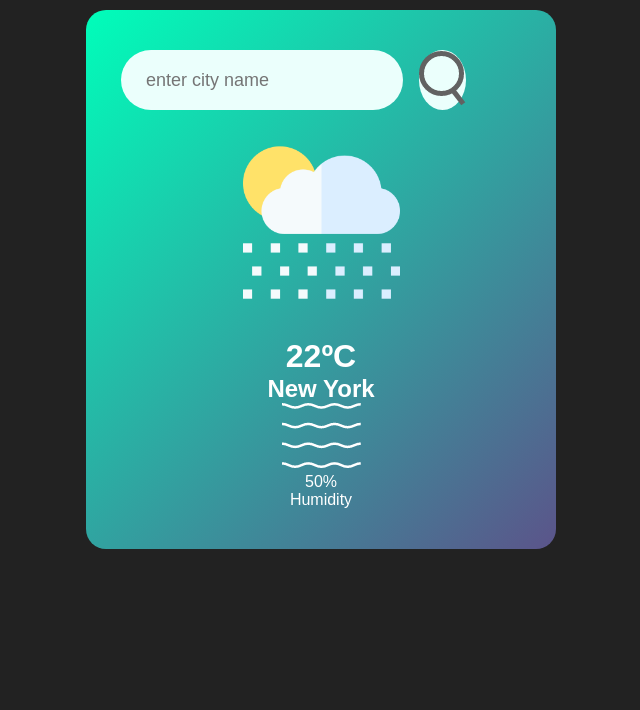
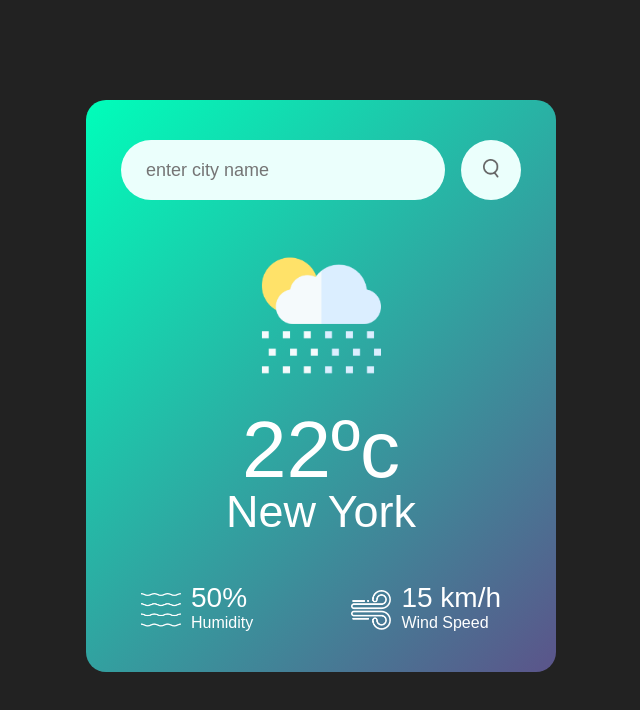
Before and after one commit to HandTravis/ColinStern, a plain HTML site: page index.html in a window 1280 px wide. Shown: the whole page, without its empty margins (319-959 px from the left). Drawn offline with Linux system fonts and the light colour scheme.

Commit message:
finished adding content display information and styling for it

```diff
--- a/index.html
+++ b/index.html
@@ -17,7 +17,7 @@
     </div>
     <div class="weather">
         <img src="images/rain.png" class="weather-icon">
-        <h1 class=""temp>22ºC</h1>
+        <h1 class="temp">22ºc</h1>
         <h2 class="city">New York</h2>
         <div class="details">
             <div class="col">
@@ -25,7 +25,13 @@
                 <div>
                     <p class="humidity">50%</p>
                     <p>Humidity</p>
-
+                </div>
+            </div>
+            <div class="col">
+                <img src="images/wind.png">
+                <div>
+                    <p class="wind">15 km/h</p>
+                    <p>Wind Speed</p>
                 </div>
             </div>
         </div>
--- a/style.css
+++ b/style.css
@@ -12,13 +12,13 @@ body{
     max-width: 470px;
     background: linear-gradient(135deg, #00feba, #5b548a);
     color: #fff;
-    margin: 10px auto 0;
+    margin: 100px auto 0;
     border-radius: 20px;
     padding: 40px 35px;
     text-align: center;
 }
 .search{
-    width: 10%;
+    width: 100%;
     display: flex;
     align-items: center;
     justify-content: space-between
@@ -45,3 +45,39 @@ body{
     height: 60px;
     cursor: pointer;
 }
+.search button img{
+    width: 16px;
+}
+.weather-icon{
+    width: 170px;
+    margin-top: 30px;
+}
+.weather h1{
+    font-size: 80px;
+    font-weight: 500;
+}
+.weather h2{
+    font-size: 45px;
+    font-weight: 400;
+    margin-top: -10px;
+}
+.details{
+    display: flex;
+    align-items: center;
+    justify-content: space-between;
+    margin-top: 50px;
+    padding: 0 20px;
+}
+.col {
+    display: flex;
+    align-items: center;
+    text-align: left;
+}
+.col img{
+    width: 40px;
+    margin-right: 10px;
+}
+.humidity, .wind{
+    font-size: 28px;
+    margin-top: -6px;
+}
```
Also changed, not shown: 1 other file.
